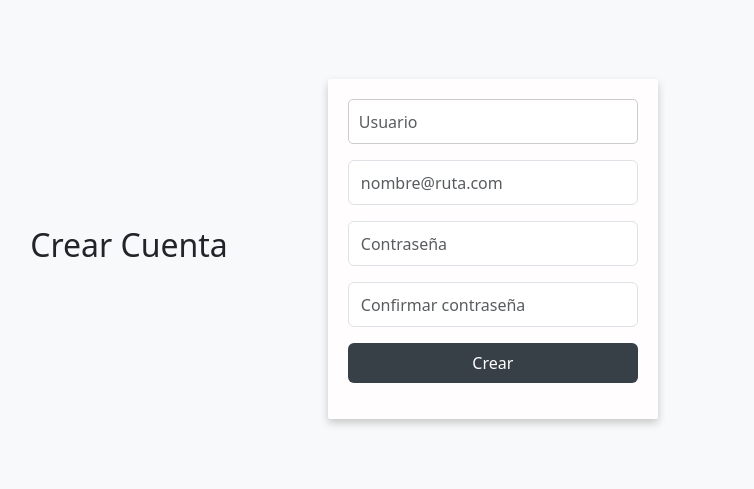
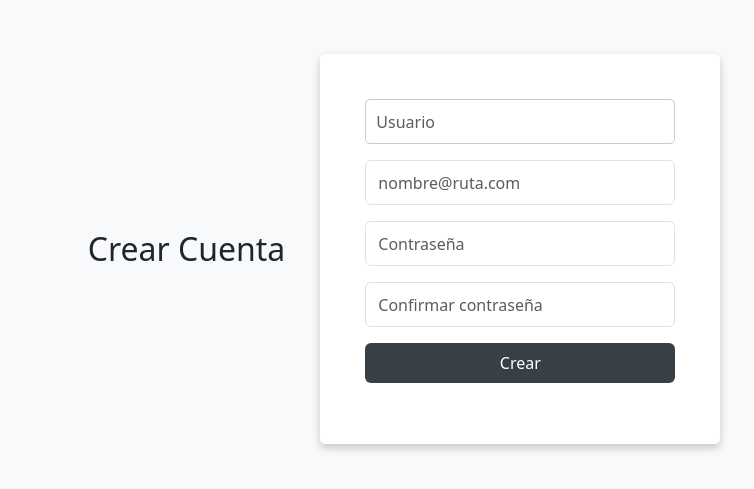
Before and after one commit to Fcontreras25/Practica-Hash, a React (Vite) app: page /crear-cuenta in a window 1280 px wide. Shown: the part 151-640 px from the top of the page, without its empty margins (246-1000 px from the left). Built offline with nearby package versions, Linux system fonts and the light colour scheme.

Commit message:
Completo cambio de contraseña

```diff
--- a/src/Crearcuenta.tsx
+++ b/src/Crearcuenta.tsx
@@ -109,7 +109,7 @@ const Crearcuenta: React.FC = () => {
     return (
         <div className="contenedor-principal">
             <h2>Crear Cuenta</h2>
-            <form className="contenedor-login" onSubmit={handleSubmit}>
+            <form className="contenedor-form" onSubmit={handleSubmit}>
                 {/* Campo de Usuario */}
                 <div className="input-group mb-3">
                     <input
--- a/src/Login.tsx
+++ b/src/Login.tsx
@@ -56,6 +56,7 @@ const Login: React.FC = () => {
     return (
         <div className="contenedor-principal">
             <form className="contenedor-login" onSubmit={handleSubmit}>
+                <div className='contenedor-input'>
                     <div className="input-group mb-3">
                         <input
                             type="text"
@@ -92,7 +93,7 @@ const Login: React.FC = () => {
                             ¿Olvidaste tu contraseña?
                         </Link>
                     </div>
-
+                </div>
                 <hr />
 
                 <div className="col-auto">
--- a/src/backend/crearCuenta.js
+++ b/src/backend/crearCuenta.js
@@ -39,6 +39,8 @@ const setupRoutes = (db) => {
         <p>Hola ${idUsuario},</p>
         <p>Para completar tu registro, haz clic en el siguiente enlace:</p>
         <a href="${verificationLink}">Verificar cuenta</a>
+        <img src="http://localhost:3000/recursos/logo.png" alt="Logotipo" style="width: 150px; height: auto; margin-bottom: 20px;">
+        <p>Desciframos el presente para proteger tu futuro</p>
       `,
     };
 
--- a/src/backend/restablecerCt.js
+++ b/src/backend/restablecerCt.js
@@ -40,10 +40,12 @@ const setupRestablecerCtRoutes = (db) => {
                   subject: 'Restablecimiento de contraseña',
                   html: `
                       <h1>Restablecimiento de contraseña</h1>
-                      <p>Estimado/a,</p>
+                      <p>Estimado/a ${idUsuario},</p>
                       <p>Para restablecer tu contraseña, da clic en el siguiente enlace:</p>
                       <a href="${enlaceRestablecimiento}">Restablecer contraseña</a>
                       <p>Si no solicitaste este cambio, ignora este mensaje.</p>
+                     <img src="http://localhost:3000/recursos/logo.png" alt="Logotipo" style="width: 150px; height: auto; margin-bottom: 20px;">
+                      <p>Desciframos el presente para proteger tu futuro</p>
                   `,
               };
 
--- a/src/backend/servidor.js
+++ b/src/backend/servidor.js
@@ -13,6 +13,8 @@ const PORT = 3000;
 
 app.use(cors());
 app.use(bodyParser.json());
+
+app.use('/recursos', express.static('recursos'));
 
 const db = mysql.createConnection({
   host: 'localhost',
--- a/src/index.css
+++ b/src/index.css
@@ -8,9 +8,14 @@ body{
     box-shadow: 0 4px 8px rgba(0, 0, 0, 0.2);
     background-color: rgb(255, 253, 253);
     padding: 20px;
-    width: 330px;
+    width: 340px;
+    height: 400px;
     margin: 70px 100px;
-    border-radius: 2px;
+    border-radius: 5px;
+}
+
+.contenedor-principal h2{
+    margin: 35px;
 }
 
 .btn{
@@ -32,7 +37,7 @@ button.btn1 {
 }
 
 button.btn1:hover, button.btn2:hover {
-    background-color: #2e353284 !important;
+    background-color: #2e353279 !important;
     border: none;
 }
 
@@ -52,3 +57,16 @@ button{
     margin-top: 10px;
     font-size: 14px;
 }
+
+.contenedor-input{
+    margin: 35px 10px 25px 10px;
+}
+
+.contenedor-form{
+    width: 400px;
+    background-color: rgb(255, 255, 255);
+    box-shadow: 0 4px 8px rgba(0, 0, 0, 0.2);
+    padding: 45px;
+    border-radius: 5px;
+    margin-right: 15px;
+}
```
Also changed, not shown: src/backend/recursos/logo.webp (added). Lines whose indentation alone changed are shown as unchanged.
